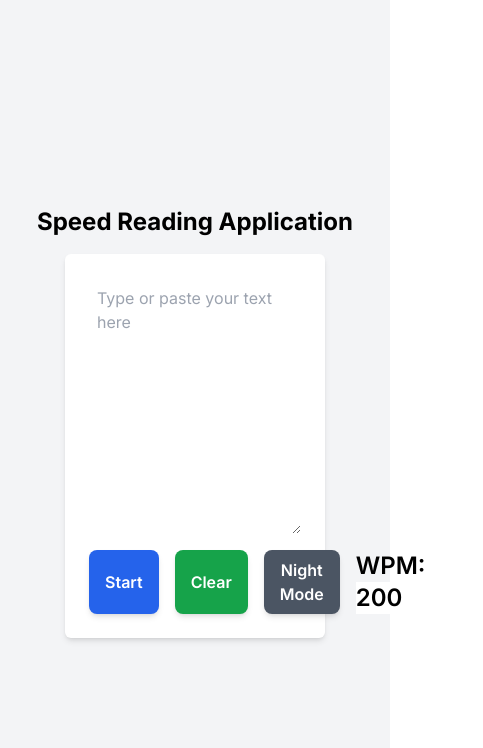
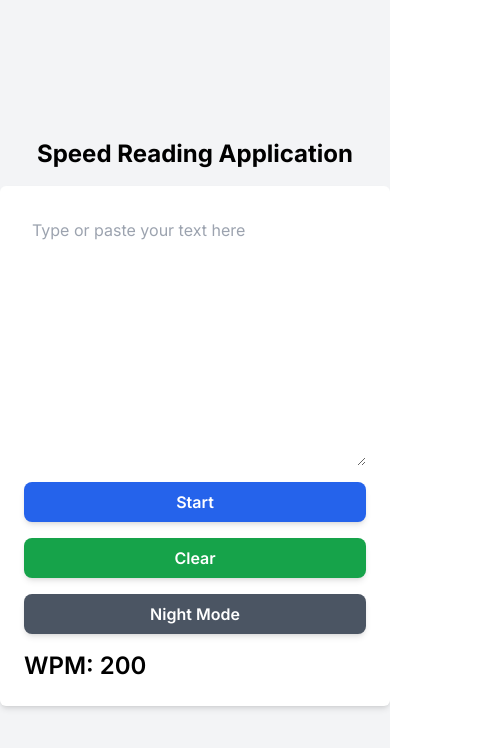
Before and after one commit to vicarb/speedreader, a Next.js app: page / in a window 390 px wide. Shown: the top 748 px of the page, 483 px wide, since content can reach past the window. Built offline with nearby package versions, Linux system fonts and the light colour scheme.

Commit message:
update mobile layout

```diff
--- a/components/Reader/Reader.tsx
+++ b/components/Reader/Reader.tsx
@@ -47,7 +47,7 @@ const Reader = () => {
   return (
     <div className={`flex flex-col items-center justify-center min-h-screen py-2 ${nightMode ? 'bg-gray-900 text-white' : 'bg-gray-100 text-black'}`}>
       <h1 className="text-2xl md:text-4xl font-bold mb-4">Speed Reading Application</h1>
-      <div className="p-6 bg-white shadow-md rounded-md w-2/3">
+      <div className={`p-6 bg-white shadow-md rounded-md w-full md:w-2/3 ${nightMode ? 'bg-gray-800' : 'bg-white'}`}>
         <div className="relative h-64 overflow-hidden">
           {isReading ? (
             <div className="absolute inset-0 flex items-center justify-center text-3xl font-bold text-gray-700">
@@ -63,21 +63,21 @@ const Reader = () => {
           )}
         </div>
         { !isReading && (
-          <div className="mt-4 flex space-x-4">
+          <div className="mt-4 grid grid-cols-1 md:flex md:space-x-4">
             <button
-              className="px-4 py-2 font-semibold text-white bg-blue-600 rounded-lg shadow-md hover:bg-blue-700"
+              className="px-4 py-2 font-semibold text-white bg-blue-600 rounded-lg shadow-md hover:bg-blue-700 mb-4 md:mb-0"
               onClick={handleStart}
             >
               Start
             </button>
             <button
-              className="px-4 py-2 font-semibold text-white bg-green-600 rounded-lg shadow-md hover:bg-green-700"
+              className="px-4 py-2 font-semibold text-white bg-green-600 rounded-lg shadow-md hover:bg-green-700 mb-4 md:mb-0"
               onClick={handleClear}
             >
               Clear
             </button>
             <button
-              className="px-4 py-2 font-semibold text-white bg-gray-600 rounded-lg shadow-md hover:bg-gray-700"
+              className="px-4 py-2 font-semibold text-white bg-gray-600 rounded-lg shadow-md hover:bg-gray-700 mb-4 md:mb-0"
               onClick={() => setNightMode(!nightMode)}
             >
               {nightMode ? 'Light Mode' : 'Night Mode'}
```
